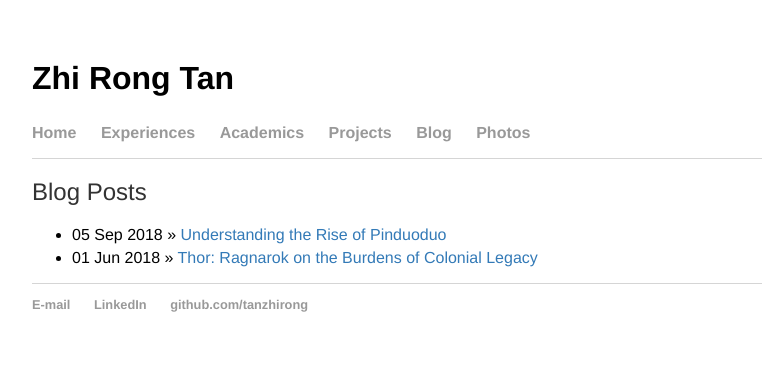
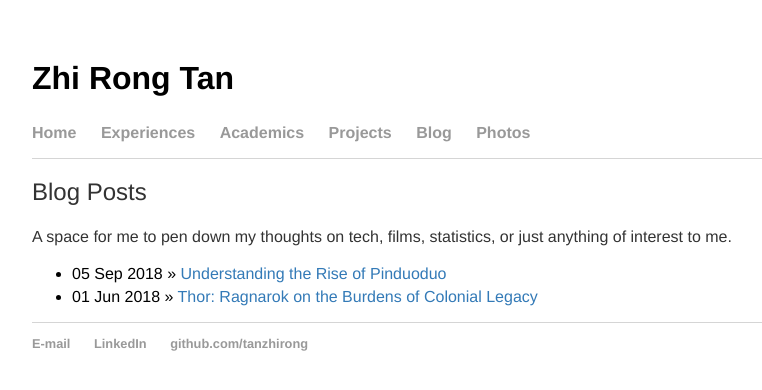
Before and after one commit to tanzhirong/tanzhirong.github.io, a Jekyll site: the page built from blog/index.html, in a window 1280 px wide. Shown: the top 390 px of the page, without its empty margins (96-858 px from the left). Built offline with Jekyll 4.4.1, drawn with Linux system fonts in a browser that asks for light colours.

Commit message:
Update index.html

```diff
--- a/blog/index.html
+++ b/blog/index.html
@@ -4,6 +4,8 @@ title: Blog | Zhi Rong Tan
 ---
 
 	<h2>Blog Posts</h2>
+<p>A space for me to pen down my thoughts on tech, films, statistics, or just anything of interest to me.
+
 	<ul class="posts">
 
 	  {% for post in site.posts %}
```
